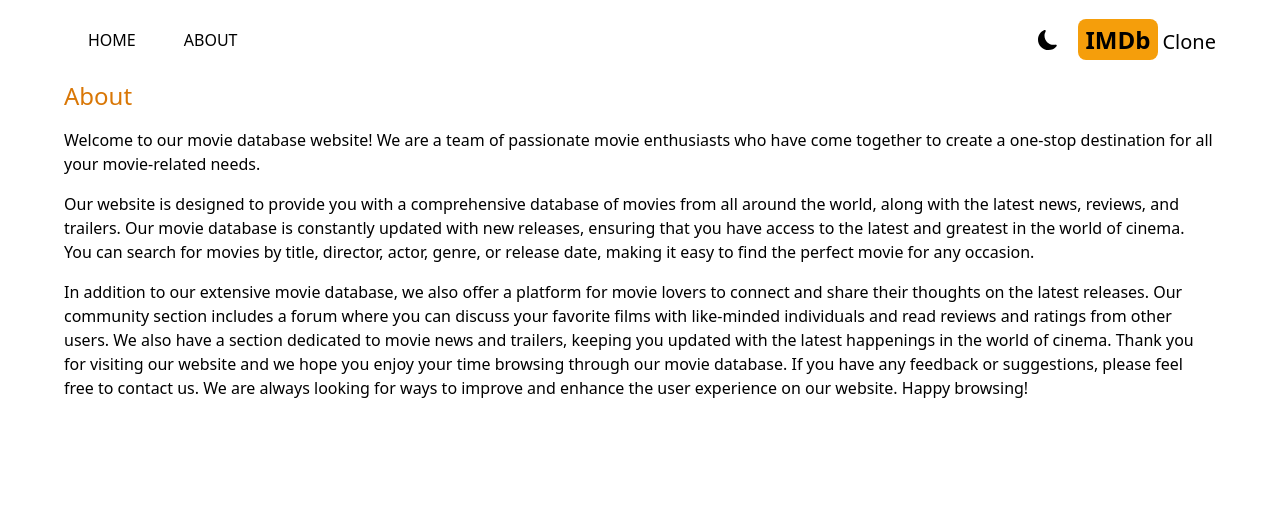
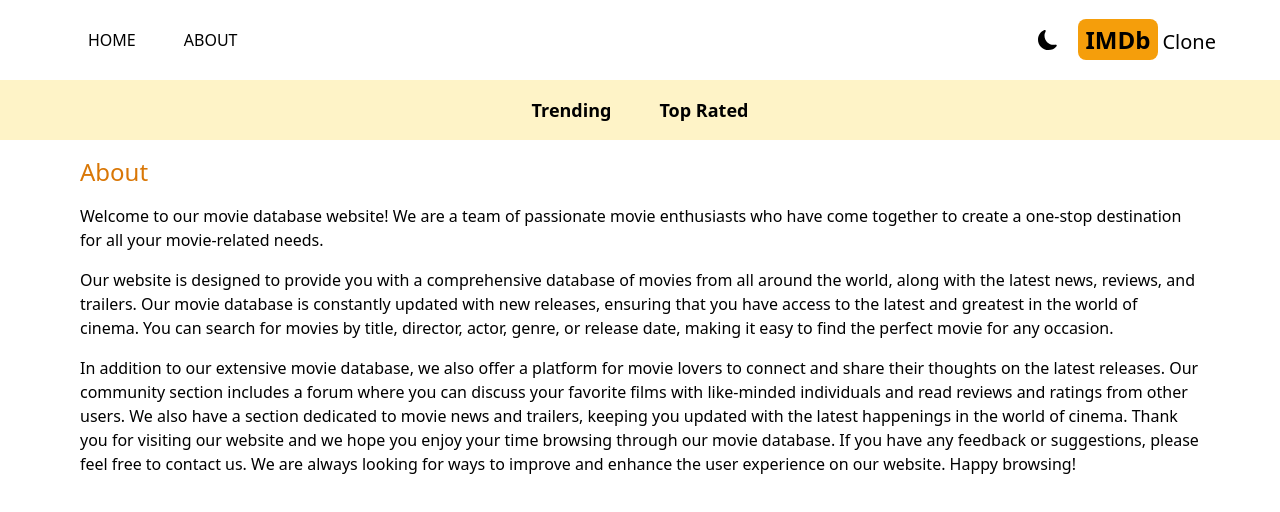
Before and after one commit to guilhermehcribeiro/imdb, a Next.js app: page /about in a window 1280 px wide. Shown: the top 512 px of the page. Built offline with nearby package versions, Linux system fonts and the light colour scheme.

Commit message:
navbar component

```diff
--- a/src/app/about/page.tsx
+++ b/src/app/about/page.tsx
@@ -1,6 +1,6 @@
 export default function About() {
   return (
-    <div className="max-w-6xl mx-auto space-y-4">
+    <div className="max-w-6xl mx-auto space-y-4 p-4">
       <h1 className="text-2xl font-medium text-amber-600">About</h1>
       <p>
         Welcome to our movie database website! We are a team of passionate movie
--- a/src/app/layout.tsx
+++ b/src/app/layout.tsx
@@ -1,7 +1,8 @@
 import Header from "@/components/Header";
+import Navbar from "@/components/Navbar";
 import type { Metadata } from "next";
+import Providers from "../providers/Providers";
 import "./globals.css";
-import Providers from "../providers/Providers";
 
 export const metadata: Metadata = {
   title: "IMDB Clone",
@@ -18,6 +19,7 @@
       <body>
         <Providers>
           <Header />
+          <Navbar />
           {children}
         </Providers>
       </body>
--- /dev/null
+++ b/src/components/Navbar/NavbarItem/index.tsx
@@ -0,0 +1,26 @@
+"use client";
+import Link from "next/link";
+import { useSearchParams } from "next/navigation";
+
+type IProps = {
+  title: string;
+  param: string;
+};
+export default function NavbarItem({ title, param }: IProps) {
+  const searchParams = useSearchParams();
+  const genre = searchParams.get("genre");
+  return (
+    <div>
+      <Link
+        className={`m-4 hover:text-amber-600 font-semibold p-2 ${
+          genre &&
+          genre === param &&
+          "underline underline-offset-8 decoration-4 decoration-amber-500 rounded-lg"
+        }`}
+        href={`/?genre=${param}`}
+      >
+        {title}
+      </Link>
+    </div>
+  );
+}
--- /dev/null
+++ b/src/components/Navbar/index.tsx
@@ -0,0 +1,10 @@
+import NavbarItem from "./NavbarItem";
+
+export default function Navbar() {
+  return (
+    <div className="flex justify-center dark:bg-gray-600 bg-amber-100 lg:text-lg p-4">
+      <NavbarItem title="Trending" param="fetchTrending" />
+      <NavbarItem title="Top Rated" param="fetchTopRated" />
+    </div>
+  );
+}
```
